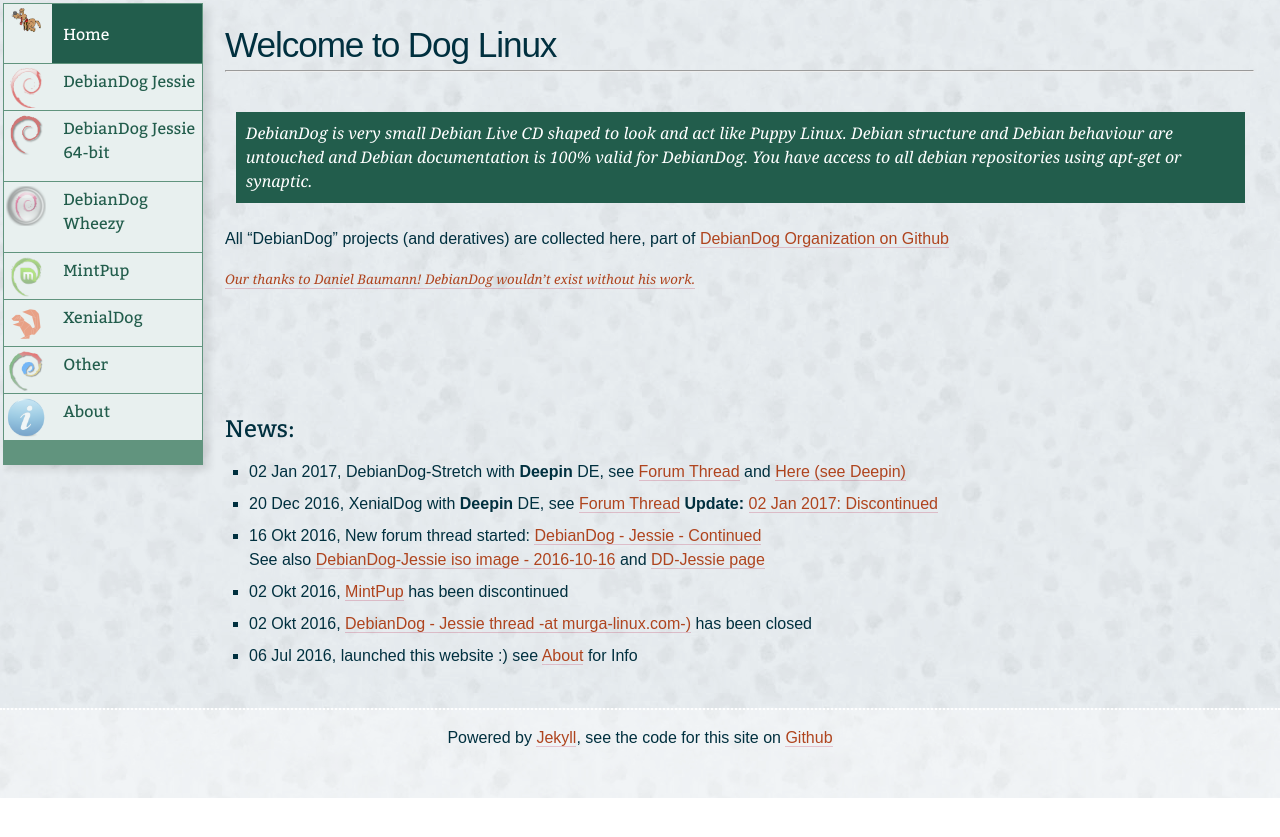
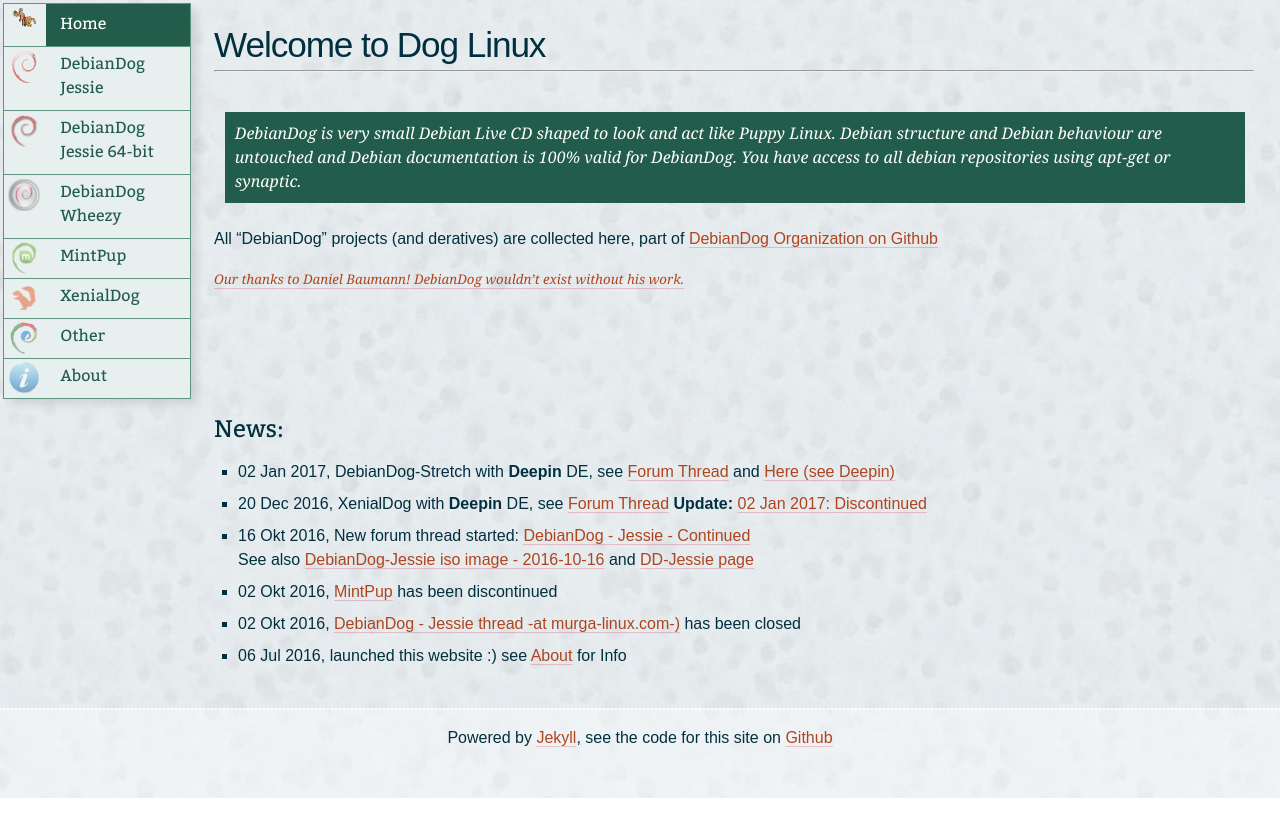
Before and after one commit to DebianDog/doglinux, a Jekyll site: the page built from index.md, in a window 1280 px wide. Shown: the top 837 px of the page. Built offline with Jekyll 4.4.1, drawn with Linux system fonts in a browser that asks for light colours.

Commit message:
More compact menu

```diff
--- a/css/main.css
+++ b/css/main.css
@@ -265,7 +265,7 @@ main {
     main {
 	    float: right;
 
-	padding-left: 225px;
+	padding-left: 214px;
 	    clear: none;
         }
     }
@@ -408,11 +408,11 @@ main .img-wrapper {
 
     @media (min-width: 10em) {
     .nav-primary {
-        width: 200px;
+        width: 188px;
 
 
 
-	height: 462px;
+	height: 396px;
         }
     }
 
@@ -422,22 +422,23 @@ main .img-wrapper {
     }
 
     .nav-primary li:first-child a {
-        border-left: 48px solid #E8F0EF;
-        padding-left: 11px;
+        border-left: 42px solid #E8F0EF;
+        padding-left: 14px;
 
         }
 
     @media (min-width: 10em) {
     .nav-primary li:first-child a {
-        padding-top: 1.1em;
+        padding-top: 0.4em;
 
         }
     }
 
+
 .nav-primary li h2 {
 	margin-right: 85px;
 	font-size: 2.5em;
-	margin-top: 0.5em;
+	margin-top: 0.3em;
 
     }
 
@@ -448,11 +449,11 @@ main .img-wrapper {
     }
 
 .nav-primary .img-wrapper img {
-	width: 40px;
-	height: 40px;
+	width: 32px;
+	height: 32px;
 	background-color: #E8F0EF;
 	opacity: 0.5;
-margin-left: 3px;
+margin-left: 5px;
 margin-top: 3px;
 
     }
@@ -465,8 +466,8 @@ margin-top: 3px;
 	display: block;
 	border-bottom: none;
 	color: #225D4C;
-        border-left: 48px solid #E8F0EF;
-	padding: 5px 0 17px 11px;
+        border-left: 42px solid #E8F0EF;
+	padding: 4px 0 11px 14px;
 	background-color: #E8F0EF;
 
 margin: 1px;
```
